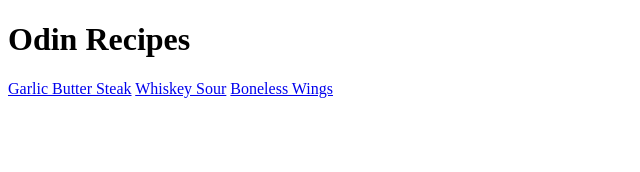
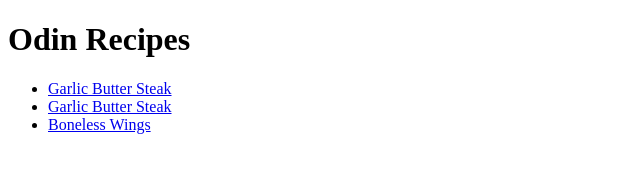
Before and after one commit to JavelinSo/odin-recipes, a plain HTML site: page index.html in a window 1280 px wide. Shown: the whole page, without its empty margins (0-640 px from the left). Drawn offline with Linux system fonts and the light colour scheme.

Commit message:
edit index.html to put links in list

```diff
--- a/index.html
+++ b/index.html
@@ -8,9 +8,12 @@
 
     <h1>Odin Recipes</h1>
 
-    <a href="recipes/garlic-butter-steak.html">Garlic Butter Steak</a>
-    <a href="recipes/whiskey-sour.html">Whiskey Sour</a>
-    <a href="recipes/boneless-wings.html">Boneless Wings</a>
+    <ul>
+        <li><a href="recipes/garlic-butter-steak.html">Garlic Butter Steak</a></li>
+        <li><a href="recipes/garlic-butter-steak.html">Garlic Butter Steak</a></li>
+        <li><a href="recipes/boneless-wings.html">Boneless Wings</a></li>
+    </ul>
+
 
 </body>
 </html>
```
